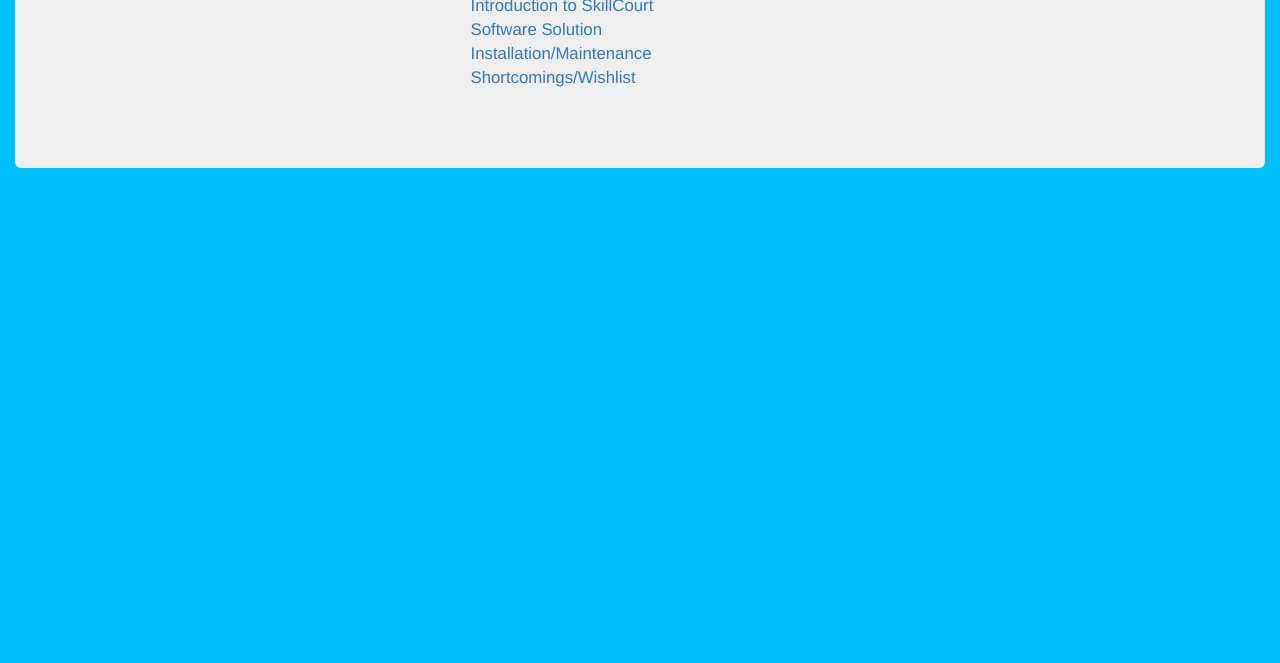
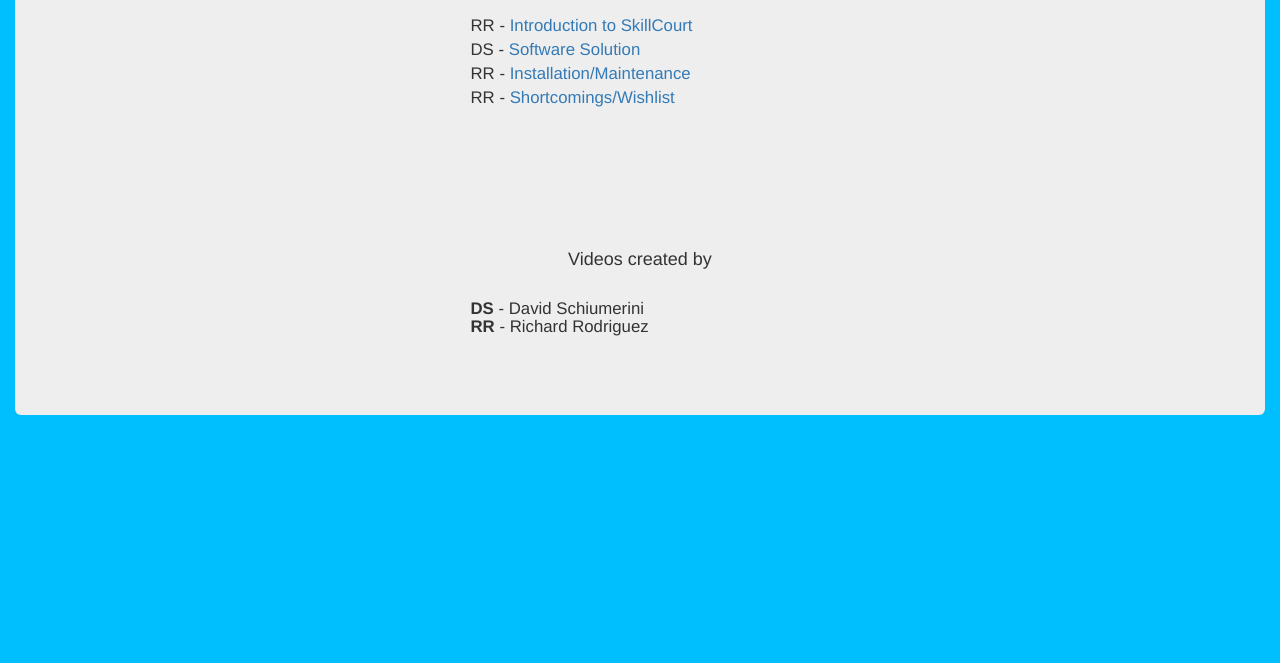
Before and after one commit to FIU-SCIS-Senior-Projects/SkillCourt-8.0, a plain HTML site: page Videos/index.html in a window 1280 px wide. Shown: the part 137-800 px from the top of the page. Drawn offline with nearby package versions, Linux system fonts and the light colour scheme.

Commit message:
Updated video playlist webpage

```diff
--- a/Videos/index.html
+++ b/Videos/index.html
@@ -14,21 +14,33 @@
                 padding: 20px 35%;
             }
 
+            top-space {
+                padding-top: 250px;
+            }
+
         </style>
     </head>
 
     <body>
-        <div class="container-fluid">
+        <div class="container-fluid"><br>
             <div class="jumbotron">
                 <h2 class="text-center">SkillCourt v8.0 YouTube Videos</h2>
                 <div class="youtube-videos">
                     <ul>
-                    <li><a href="https://youtu.be/4Bmj4aKi0f8" target="_blank">Introduction to SkillCourt</a></li>
+                        <li>RR - <a href="https://youtu.be/4Bmj4aKi0f8" target="_blank">Introduction to SkillCourt</a></li>
                         <!-- video is to be done by  and add it to list -->
-                    <li><a href="#">Software Solution</a></li>
-                    <li><a href="https://youtu.be/frIhuXc3rVU" target="_blank">Installation/Maintenance</a></li>
-                    <li><a href="https://youtu.be/mKl56I81Wbc" target="_blank">Shortcomings/Wishlist</a></li>
+                        <li>DS - <a href="#">Software Solution</a></li>
+                        <li>RR - <a href="https://youtu.be/frIhuXc3rVU" target="_blank">Installation/Maintenance</a></li>
+                        <li>RR - <a href="https://youtu.be/mKl56I81Wbc" target="_blank">Shortcomings/Wishlist</a></li>
                     </ul>
+                </div>
+                <br><br><br><br><br>
+                <div>
+                    <h4 class="text-center">Videos created by</h4>
+                    <h5><ul>
+                        <strong>DS</strong> - David Schiumerini<br>
+                        <strong>RR</strong> - Richard Rodriguez
+                    </ul></h5>
                 </div>
             </div>
         </div>
```
Lines whose indentation alone changed are shown as unchanged.
